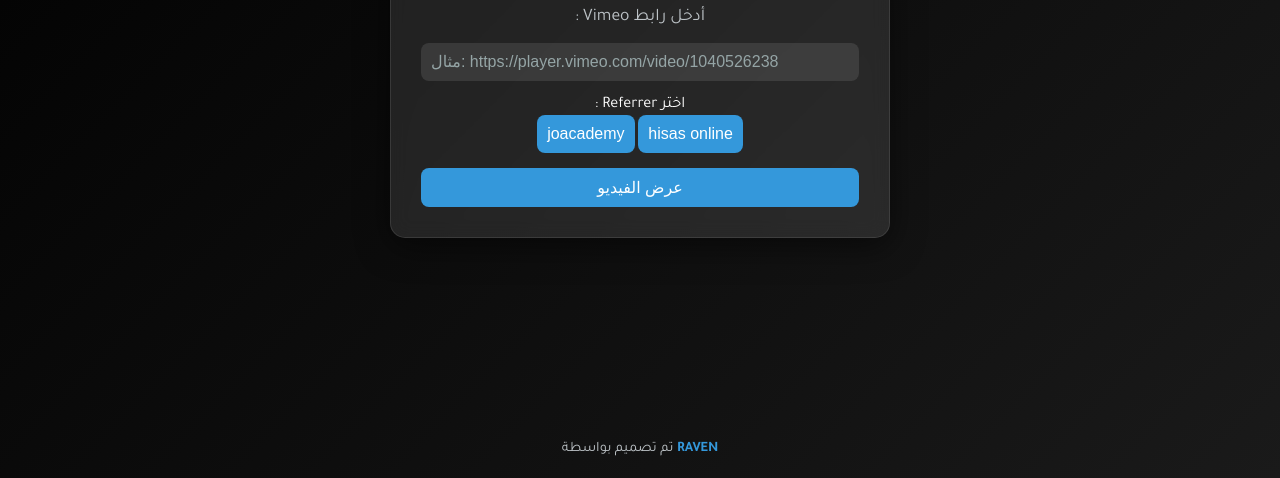
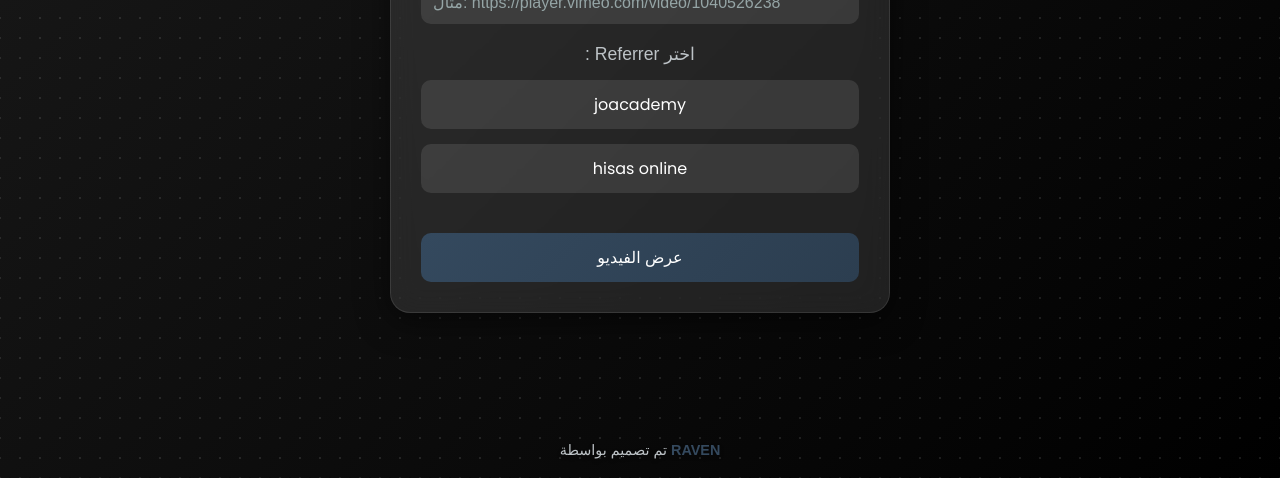
Before and after one commit to 7j89a/mama12, a website: page index.html in a window 1280 px wide. Shown: the part 322-800 px from the top of the page. Drawn offline with Linux system fonts and the light colour scheme.

Commit message:
Update styles.css

```diff
--- a/styles.css
+++ b/styles.css
@@ -1,4 +1,4 @@
-/* إعادة   تعيين بعض الإعدادات الأساسية */
+/* إعادة تعيين بعض الإعدادات الأساسية */
 * {
     margin: 0;
     padding: 0;
@@ -6,105 +6,188 @@
 }
 
 body {
-    font-family: 'Tajawal', sans-serif;
-    background: linear-gradient(135deg, #000000, #1a1a1a); /* تدرج من الأسود إلى الرمادي الداكن */
-    color: #ffffff; /* لون نص أبيض */
+    font-family: 'Almarai', 'Poppins', sans-serif;
+    background: linear-gradient(135deg, #1a1a1a, #000000);
+    color: #ffffff;
     display: flex;
     justify-content: center;
     align-items: center;
     height: 100vh;
-    padding: 20px;
+    overflow: hidden;
+    position: relative;
+}
+
+.background {
+    position: absolute;
+    top: 0;
+    left: 0;
+    width: 100%;
+    height: 100%;
+    background: radial-gradient(circle, rgba(255, 255, 255, 0.1) 10%, transparent 10.01%);
+    background-size: 20px 20px;
+    z-index: -1;
+    animation: moveBackground 10s linear infinite;
+}
+
+@keyframes moveBackground {
+    0% {
+        background-position: 0 0;
+    }
+    100% {
+        background-position: 100% 100%;
+    }
 }
 
 .container {
-    background: rgba(255, 255, 255, 0.1); /* خلفية شبه شفافة */
-    backdrop-filter: blur(10px);
-    border-radius: 15px;
+    background: rgba(255, 255, 255, 0.1);
+    backdrop-filter: blur(15px);
+    border-radius: 20px;
     padding: 30px;
-    box-shadow: 0 8px 32px rgba(0, 0, 0, 0.5); /* ظل داكن */
+    box-shadow: 0 8px 32px rgba(0, 0, 0, 0.5);
     border: 1px solid rgba(255, 255, 255, 0.1);
     max-width: 500px;
     width: 100%;
     text-align: center;
+    position: relative;
+    z-index: 1;
+    animation: fadeIn 1s ease-in-out;
+}
+
+@keyframes fadeIn {
+    from {
+        opacity: 0;
+        transform: translateY(-20px);
+    }
+    to {
+        opacity: 1;
+        transform: translateY(0);
+    }
 }
 
 h1 {
-    font-size: 2rem;
+    font-size: 2.5rem;
     margin-bottom: 20px;
     font-weight: 700;
-    color: #ffffff; /* لون أبيض */
+    color: #ffffff;
+    text-shadow: 0 4px 6px rgba(0, 0, 0, 0.3);
+    font-family: 'Almarai', sans-serif;
 }
 
 form {
     display: flex;
     flex-direction: column;
-    gap: 15px;
+    gap: 20px;
 }
 
 label {
-    font-size: 1.1rem;
+    font-size: 1.2rem;
     font-weight: 400;
-    color: #bdc3c7; /* لون رمادي فاتح */
+    color: #bdc3c7;
+    font-family: 'Almarai', sans-serif;
 }
 
 input[type="text"] {
-    padding: 10px;
+    padding: 12px;
     border: none;
-    border-radius: 8px;
+    border-radius: 10px;
     font-size: 1rem;
-    background: rgba(255, 255, 255, 0.1); /* خلفية شبه شفافة */
-    color: #ffffff; /* لون نص أبيض */
+    background: rgba(255, 255, 255, 0.1);
+    color: #ffffff;
     transition: background 0.3s ease, box-shadow 0.3s ease;
+    font-family: 'Almarai', sans-serif;
 }
 
 input[type="text"]:focus {
-    background: rgba(255, 255, 255, 0.2); /* خلفية أفتح عند التركيز */
-    box-shadow: 0 0 10px rgba(255, 255, 255, 0.3); /* ظل أبيض */
+    background: rgba(255, 255, 255, 0.2);
+    box-shadow: 0 0 15px rgba(255, 255, 255, 0.3);
     outline: none;
 }
 
 input[type="text"]::placeholder {
-    color: #95a5a6; /* لون رمادي للعنصر النائب */
+    color: #95a5a6;
+    font-family: 'Almarai', sans-serif;
 }
 
-button {
-    padding: 10px;
+.referrer-buttons {
+    display: flex;
+    flex-direction: column;
+    gap: 15px;
+    margin-bottom: 20px;
+}
+
+.referrer-buttons p {
+    margin: 0;
+    font-size: 1.1rem;
+    color: #bdc3c7;
+    font-family: 'Almarai', sans-serif;
+}
+
+.referrer-btn {
+    padding: 12px;
     border: none;
-    border-radius: 8px;
+    border-radius: 10px;
     font-size: 1rem;
-    background: #3498db; /* لون أزرق فاتح */
-    color: #ffffff; /* لون أبيض */
+    background: rgba(255, 255, 255, 0.1);
+    color: #ffffff;
     cursor: pointer;
     transition: background 0.3s ease, transform 0.3s ease, box-shadow 0.3s ease;
+    font-family: 'Poppins', sans-serif;
 }
 
-button:hover {
-    background: #2980b9; /* لون أزرق داكن عند التمرير */
-    transform: translateY(-5px); /* حركة للأعلى */
-    box-shadow: 0 10px 20px rgba(0, 0, 0, 0.3); /* ظل أكبر */
+.referrer-btn:hover {
+    background: rgba(255, 255, 255, 0.2);
+    transform: translateY(-3px);
+    box-shadow: 0 8px 15px rgba(0, 0, 0, 0.3);
 }
 
-button:active {
-    transform: translateY(0); /* إعادة الزر إلى مكانه */
-    box-shadow: 0 5px 10px rgba(0, 0, 0, 0.3); /* ظل أصغر */
+.referrer-btn.active {
+    background: linear-gradient(135deg, #34495e, #2c3e50);
+    color: #ffffff;
+    transform: translateY(-3px);
+    box-shadow: 0 8px 15px rgba(0, 0, 0, 0.3);
+}
+
+.submit-btn {
+    padding: 12px;
+    border: none;
+    border-radius: 10px;
+    font-size: 1rem;
+    background: linear-gradient(135deg, #34495e, #2c3e50);
+    color: #ffffff;
+    cursor: pointer;
+    transition: background 0.3s ease, transform 0.3s ease, box-shadow 0.3s ease;
+    font-family: 'Poppins', sans-serif;
+}
+
+.submit-btn:hover {
+    background: linear-gradient(135deg, #2c3e50, #34495e);
+    transform: translateY(-5px);
+    box-shadow: 0 12px 20px rgba(0, 0, 0, 0.4);
+}
+
+.submit-btn:active {
+    transform: translateY(0);
+    box-shadow: 0 8px 15px rgba(0, 0, 0, 0.3);
 }
 
 .credits {
     position: fixed;
     bottom: 20px;
     font-size: 0.9rem;
-    color: #bdc3c7; /* لون رمادي فاتح */
+    color: #bdc3c7;
+    text-shadow: 0 2px 4px rgba(0, 0, 0, 0.3);
+    font-family: 'Almarai', sans-serif;
 }
 
 .raven {
-    color: #3498db; /* لون أزرق فاتح */
+    color: #34495e;
     font-weight: 700;
 }
 
 /* تصميم متجاوب للشاشات الصغيرة */
 @media (max-width: 600px) {
     h1 {
-        font-size: 1.5rem;
+        font-size: 2rem;
     }
 
     .container {
```
